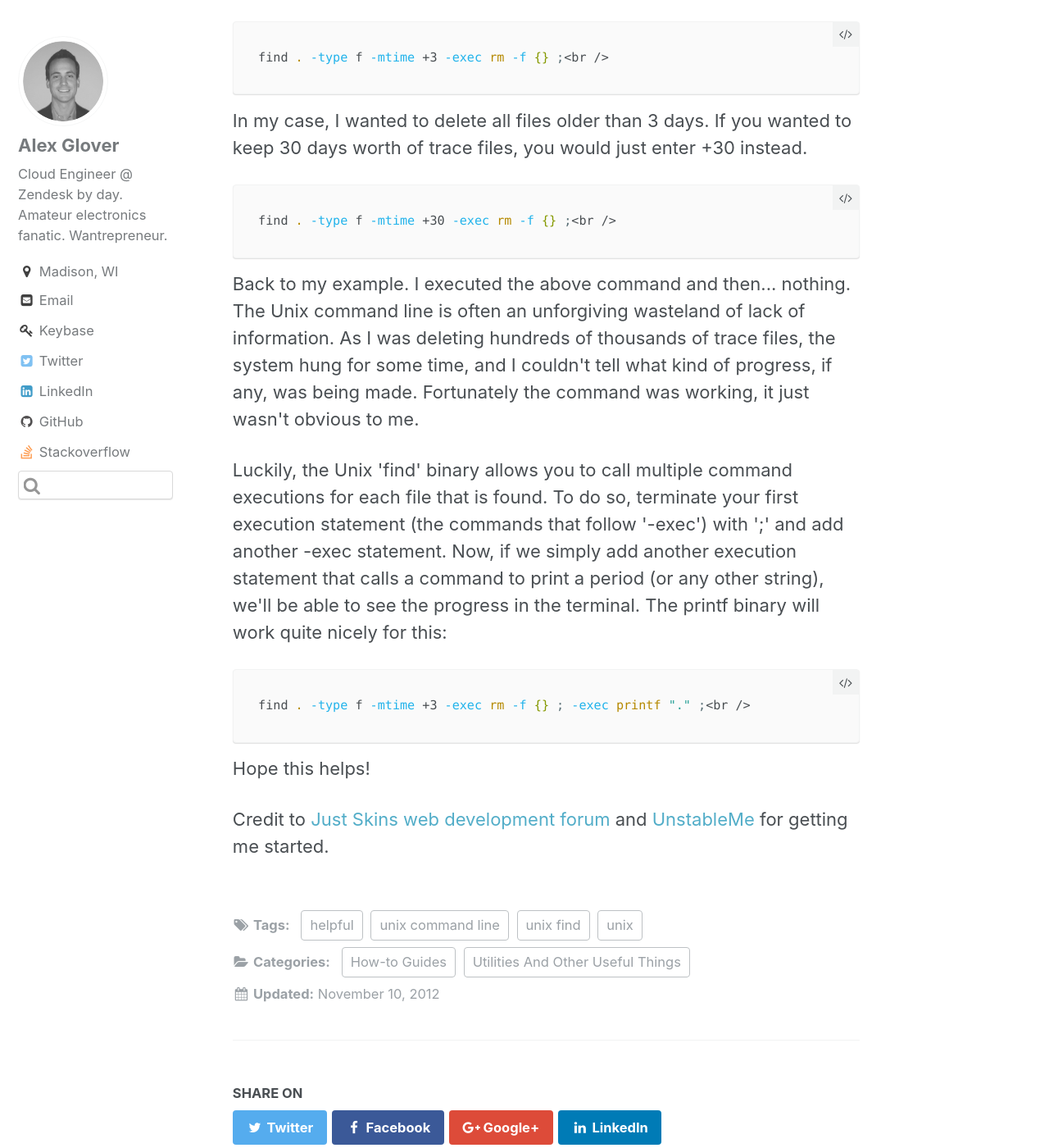
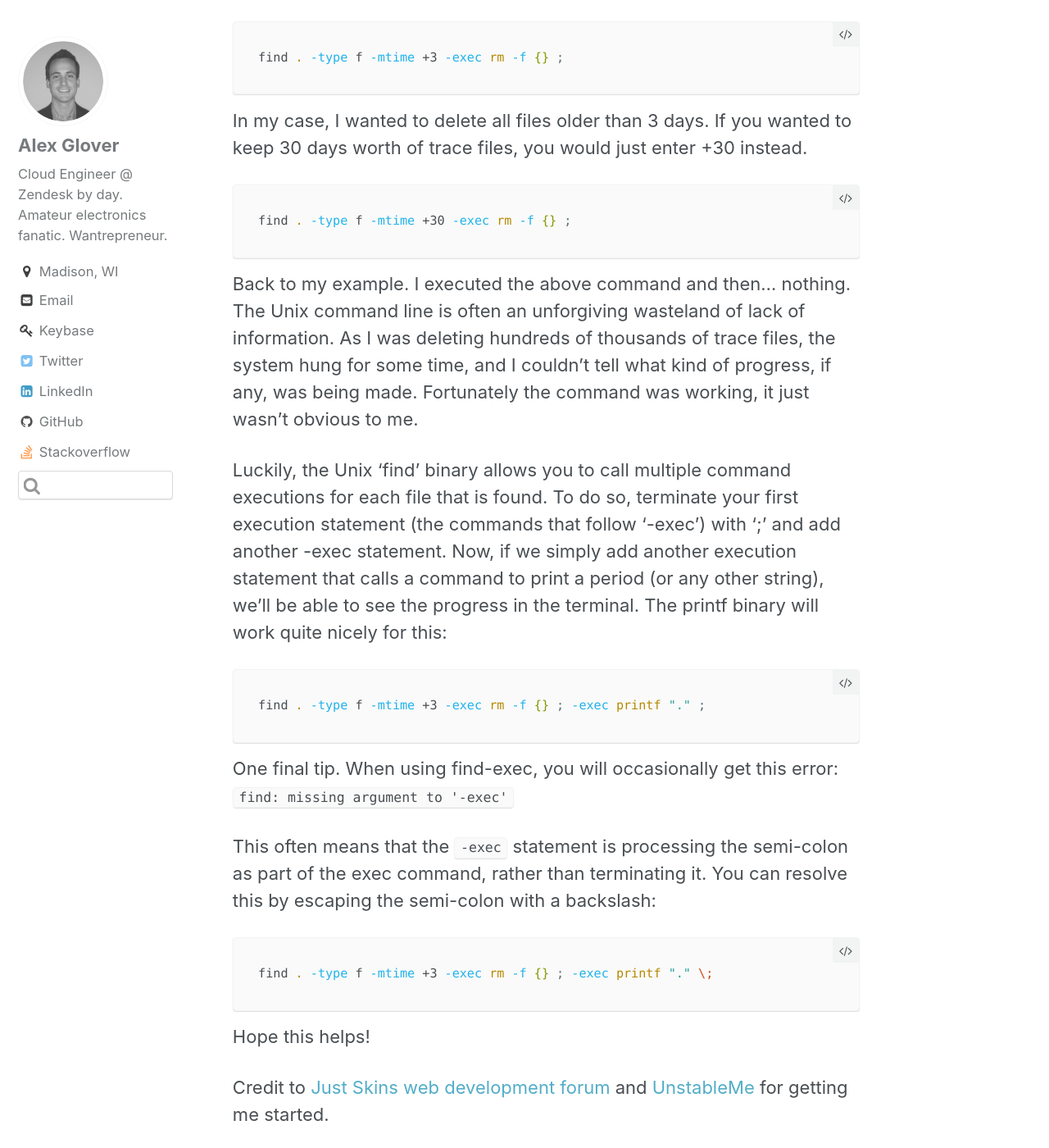
Before and after one commit to alexdglover/alexdglover.github.io, a Jekyll site: the page built from _posts/2012-11-10-deleting-files-based-on-system-timestamp.md, in a window 1280 px wide and 1400 px high, scrolled down 1021 px. Shown: the whole window at 82% size. Built offline with Jekyll 4.4.1, drawn with Linux system fonts in a browser that asks for light colours; comment, search, counter and statistics services are not loaded.

Commit message:
removes br tags, adds minor update to post

````diff
--- a/_posts/2012-11-10-deleting-files-based-on-system-timestamp.md
+++ b/_posts/2012-11-10-deleting-files-based-on-system-timestamp.md
@@ -15,27 +15,36 @@ tags:
 <p>What about the system timestamp on each file? It seemed like a good solution, but I didn't want to write a shell script to do something so minor. Then I got lucky on Google, and found this useful little gem:</p>
 
 ```shell
-find /full/path/to/directory -type f -mtime +3 -exec rm -f {} ;<br />
+find /full/path/to/directory -type f -mtime +3 -exec rm -f {} ;
 ```
 
 <p>I'll translate - it will find all files in a given directory that have system timestamps from 3 days ago or greater. Clarifying note - the system timestamp reflects when a file was created OR when it was last modified. For each file that it finds that matches that criteria, it will execute 'rm -f {file name}' and delete the file!</p>
 <p>You can either use the full path to the directory you want to delete files in, or if you're already in that directory, simply enter a single period, like this:</p>
 
 ```shell
-find . -type f -mtime +3 -exec rm -f {} ;<br />
+find . -type f -mtime +3 -exec rm -f {} ;
 ```
 
 <p>In my case, I wanted to delete all files older than 3 days. If you wanted to keep 30 days worth of trace files, you would just enter +30 instead.</p>
 
 ```shell
-find . -type f -mtime +30 -exec rm -f {} ;<br />
+find . -type f -mtime +30 -exec rm -f {} ;
 ```
 
-<p>Back to my example. I executed the above command and then... nothing. The Unix command line is often an unforgiving wasteland of lack of information. As I was deleting hundreds of thousands of trace files, the system hung for some time, and I couldn't tell what kind of progress, if any, was being made. Fortunately the command was working, it just wasn't obvious to me.</p>
-<p>Luckily, the Unix 'find' binary allows you to call multiple command executions for each file that is found. To do so, terminate your first execution statement (the commands that follow '-exec') with ';' and add another -exec statement. Now, if we simply add another execution statement that calls a command to print a period (or any other string), we'll be able to see the progress in the terminal. The printf binary will work quite nicely for this:</p>
+Back to my example. I executed the above command and then... nothing. The Unix command line is often an unforgiving wasteland of lack of information. As I was deleting hundreds of thousands of trace files, the system hung for some time, and I couldn't tell what kind of progress, if any, was being made. Fortunately the command was working, it just wasn't obvious to me.
+
+Luckily, the Unix 'find' binary allows you to call multiple command executions for each file that is found. To do so, terminate your first execution statement (the commands that follow '-exec') with ';' and add another -exec statement. Now, if we simply add another execution statement that calls a command to print a period (or any other string), we'll be able to see the progress in the terminal. The printf binary will work quite nicely for this:
 
 ```shell
-find . -type f -mtime +3 -exec rm -f {} ; -exec printf "." ;<br />
+find . -type f -mtime +3 -exec rm -f {} ; -exec printf "." ;
+```
+
+One final tip. When using find-exec, you will occasionally get this error: `find: missing argument to '-exec'`
+
+This often means that the `-exec` statement is processing the semi-colon as part of the exec command, rather than terminating it. You can resolve this by escaping the semi-colon with a backslash:
+
+```shell
+find . -type f -mtime +3 -exec rm -f {} ; -exec printf "." \;
 ```
 
 <p>Hope this helps!</p>
````
